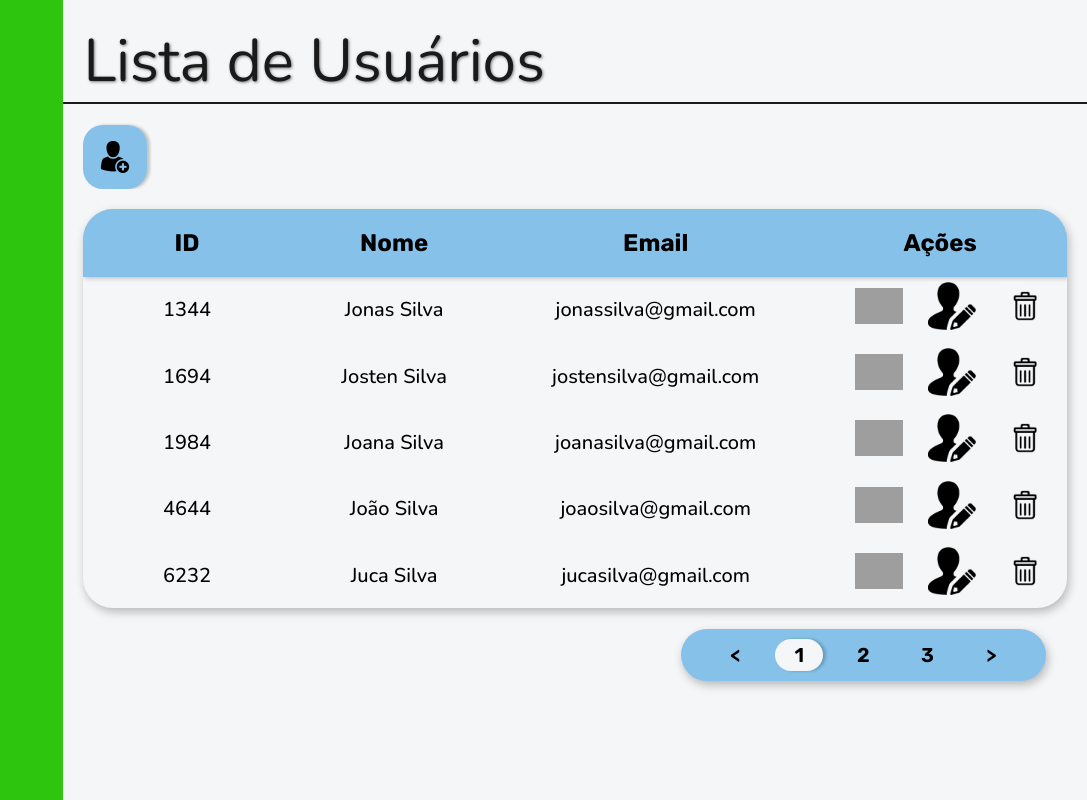
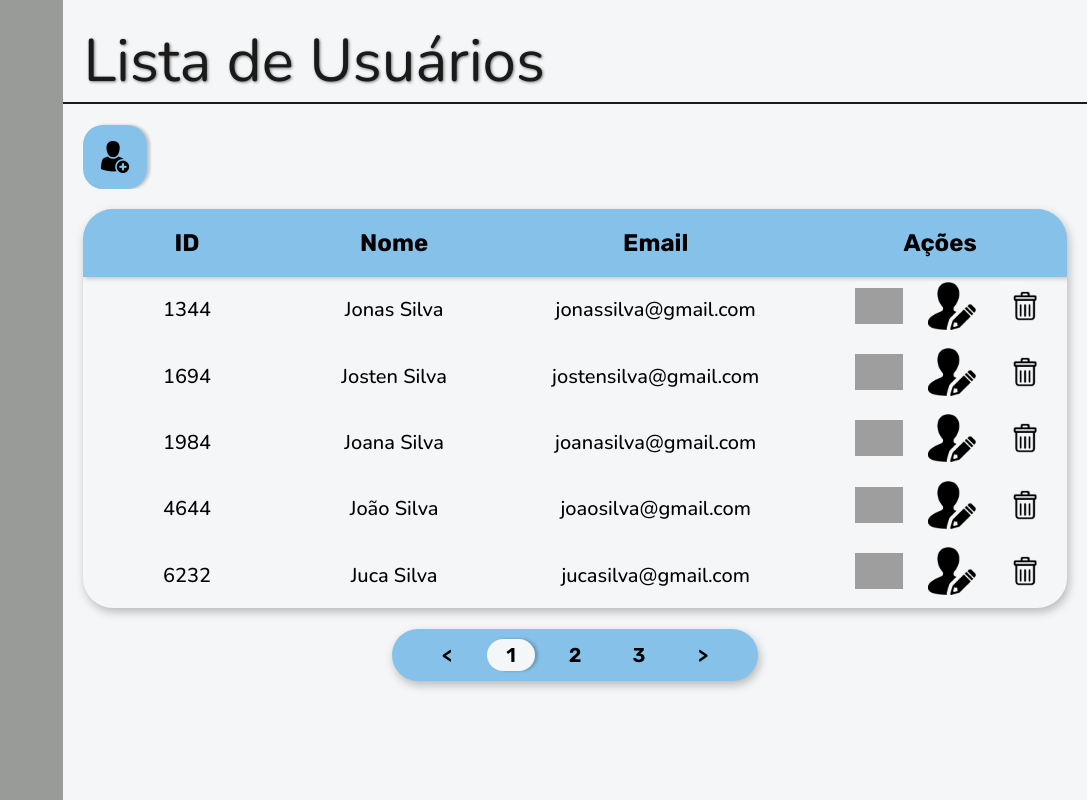
Before and after one commit to lucasferoli/QuidStroll_Trainee-2025.1, a PHP site: template app/views/admin/listaDeUsuarios.html in a window 1280 px wide. Shown: the whole page, without its empty margins (193-1280 px from the left). Run offline with PHP 8.4, Linux system fonts and the light colour scheme; the template is opened without the code that fills it, so the values that code supplies are empty; grey boxes are pictures that could not be loaded.

Commit message:
Altera cores e posição da paginação

```diff
--- a/public/css/listaDeUsuarios.css
+++ b/public/css/listaDeUsuarios.css
@@ -13,7 +13,7 @@ body{
     flex-direction: column;
     width: 20vw;
     height: 100vh;
-    background-color: rgb(45, 197, 14);
+    background-color: rgb(152, 155, 151);
 }
 .listaDeUsuarios{
     display: flex;
@@ -75,7 +75,7 @@ body{
     padding: 1% 2% 1% 2%;
     align-items: center;
     border: none;
-    background-color: #F4F6F7;
+    background-color: #1B4F72;
     border-radius: 20px;
     box-shadow: 3px 0px 3px rgba(0, 0, 0, 0.2);
 }
@@ -145,7 +145,7 @@ td img{
     background-color: #85C1E9;
     border-radius: 999px 999px 999px 999px;
     margin-left: auto;
-    margin-right: 4%;
+    margin-right: auto;
     box-shadow: 2px 4px 10px rgba(0, 0, 0, 0.25);
     font-size: 20px;
 }
@@ -222,6 +222,7 @@ td img{
         justify-content: flex-start;
         font-weight: 700;
     }
+
 }
 
 /**************************************MODAL********************************************/
```
